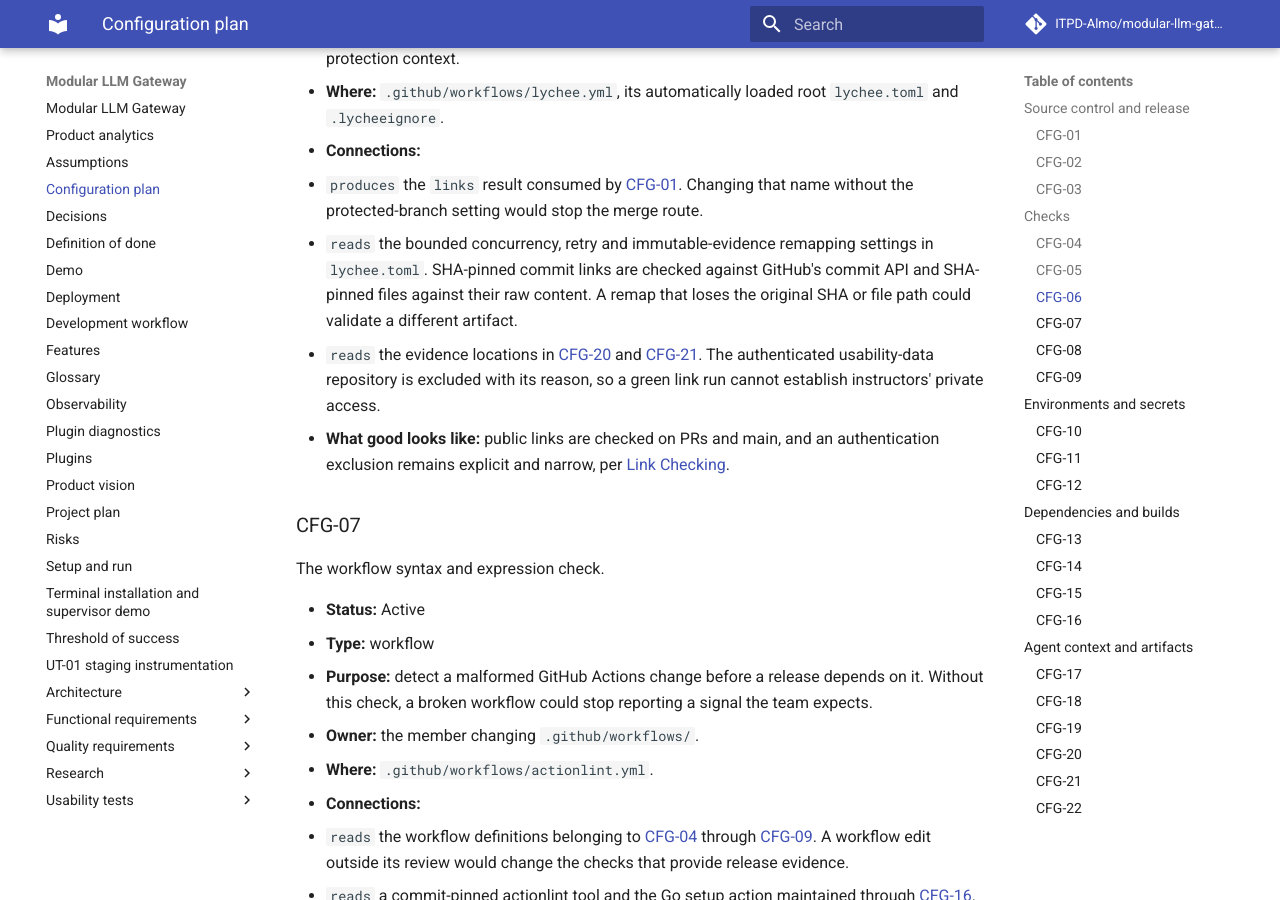
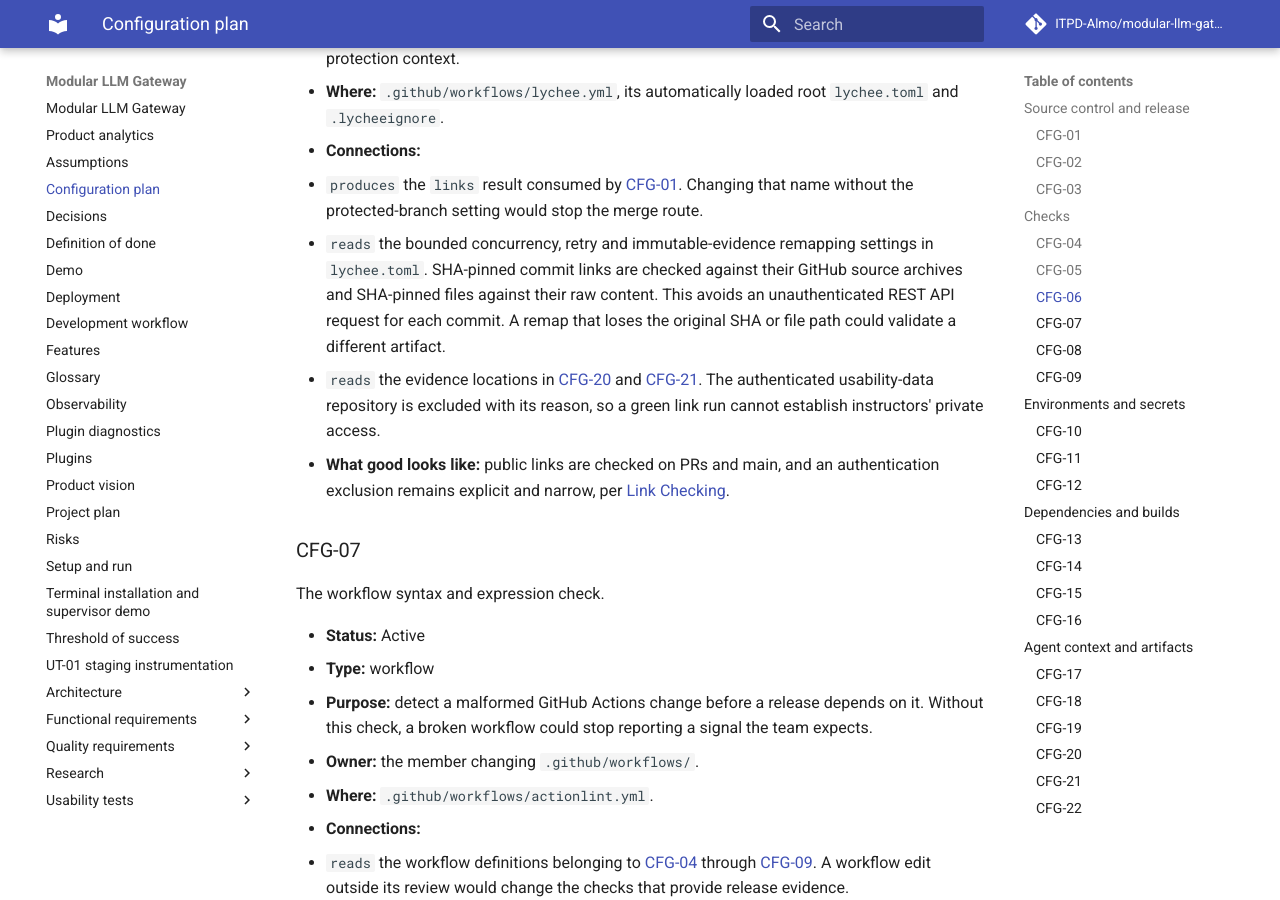
Before and after one commit to ITPD-Almo/modular-llm-gateway, an MkDocs documentation site: the page built from docs/configuration-plan.md, in a window 1280 px wide and 900 px high, scrolled down 3633 px. Built offline with MkDocs 1.6.1 and Material for MkDocs 9.7.7, drawn with Linux system fonts in a browser that asks for light colours; comment, search, counter and statistics services are not loaded.

Commit message:
Check pinned commits without the REST API quota

```diff
--- a/docs/configuration-plan.md
+++ b/docs/configuration-plan.md
@@ -92,7 +92,7 @@ The link check and its private-repository exclusion.
 - **Where:** `.github/workflows/lychee.yml`, its automatically loaded root `lychee.toml` and `.lycheeignore`.
 - **Connections:**
   - `produces` the `links` result consumed by [CFG-01](#cfg-01). Changing that name without the protected-branch setting would stop the merge route.
-  - `reads` the bounded concurrency, retry and immutable-evidence remapping settings in `lychee.toml`. SHA-pinned commit links are checked against GitHub's commit API and SHA-pinned files against their raw content. A remap that loses the original SHA or file path could validate a different artifact.
+  - `reads` the bounded concurrency, retry and immutable-evidence remapping settings in `lychee.toml`. SHA-pinned commit links are checked against their GitHub source archives and SHA-pinned files against their raw content. This avoids an unauthenticated REST API request for each commit. A remap that loses the original SHA or file path could validate a different artifact.
   - `reads` the evidence locations in [CFG-20](#cfg-20) and [CFG-21](#cfg-21). The authenticated usability-data repository is excluded with its reason, so a green link run cannot establish instructors' private access.
 - **What good looks like:** public links are checked on PRs and main, and an authentication exclusion remains explicit and narrow, per [Link Checking](https://github.com/inno-itpd/itpd/blob/753d81e9c8b7b78261674c8d4836ef4e4b01d583/requirements/repository-requirements.md#link-checking).
 
--- a/lychee.toml
+++ b/lychee.toml
@@ -4,9 +4,10 @@ max_retries = 5
 retry_wait_time = 3
 
 # Verify this repository's immutable evidence through the same Git objects.
-# Commit metadata and raw files avoid GitHub's intermittent HTML-page HTTP 503s.
+# SHA-addressed source archives and raw files avoid GitHub's HTML-page HTTP 503s.
+# Archive checks also avoid the unauthenticated REST quota of direct API remaps.
 # Queries, fragments and non-SHA references use their original destinations.
 remap = [
-  '^https://github\.com/ITPD-Almo/modular-llm-gateway/commit/([0-9a-f]{40})$ https://api.github.com/repos/ITPD-Almo/modular-llm-gateway/commits/${1}',
+  '^https://github\.com/ITPD-Almo/modular-llm-gateway/commit/([0-9a-f]{40})$ https://codeload.github.com/ITPD-Almo/modular-llm-gateway/tar.gz/${1}',
   '^https://github\.com/ITPD-Almo/modular-llm-gateway/blob/([0-9a-f]{40})/([^?#]+)$ https://raw.githubusercontent.com/ITPD-Almo/modular-llm-gateway/${1}/${2}',
 ]
```
Also changed, not shown: reports/week-08/cm-evaluation.md (+2 -2 lines).
